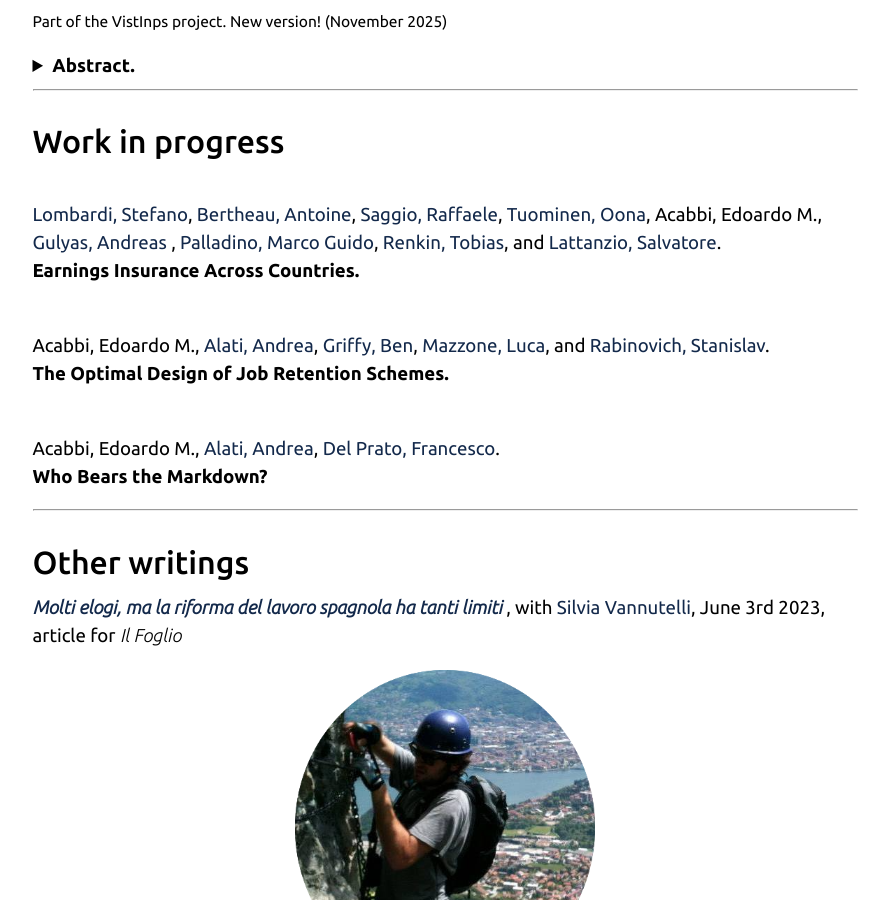
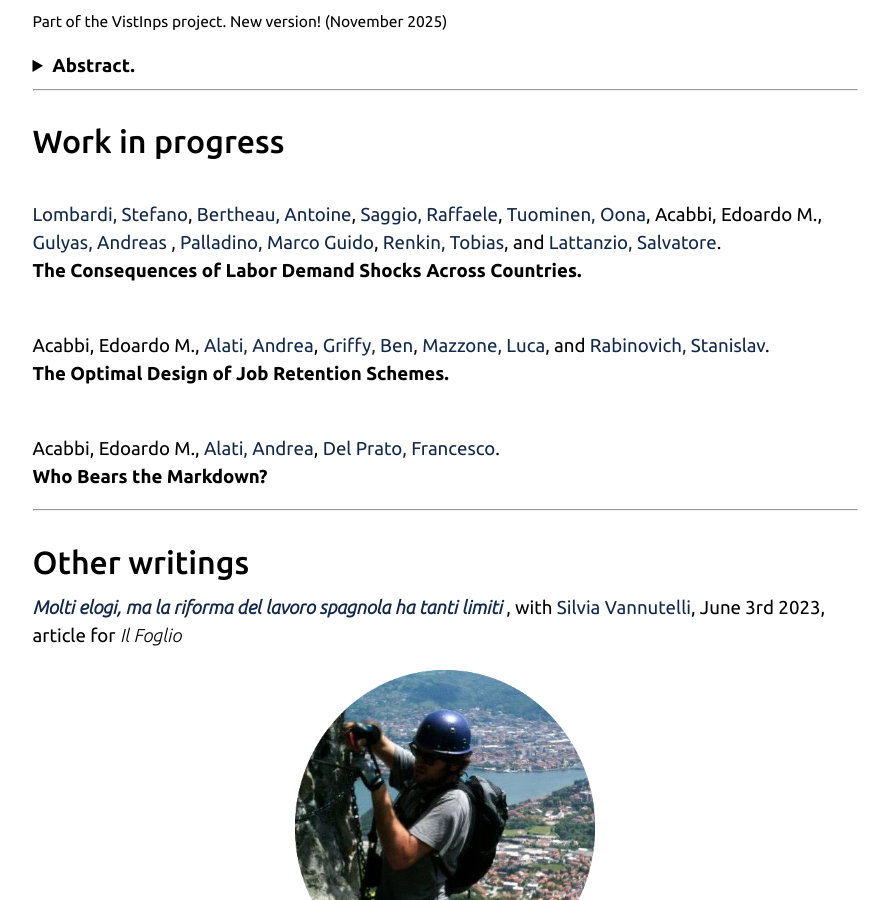
Before and after one commit to eacabbi/eacabbi.github.io, a Jekyll site: the page built from index.md, in a window 1280 px wide and 900 px high, scrolled down 2321 px. Shown: the whole window, without its empty margins (195-1084 px from the left). Built offline with Jekyll 4.4.1, drawn with Linux system fonts in a browser that asks for light colours; some web fonts are replaced.

Commit message:
Fix paper title after merge: keep new title over stale local revert

```diff
--- a/index.md
+++ b/index.md
@@ -109,7 +109,7 @@ We test whether firms use flexible contracts to limit the effects of labor-induc
 
 <br>
 <a href="https://stefano-lombardi.github.io/"> Lombardi, Stefano</a>, <a href="https://www.antoinebertheau.com/"> Bertheau, Antoine</a>, <a href="https://sites.google.com/site/raffaelesaggio/"> Saggio, Raffaele</a>, <a href="https://www.ifau.se/en/About-IFAU/Personnel/phd-students/oona-tuominen/"> Tuominen, Oona</a>, Acabbi, Edoardo M., <a href="https://sites.google.com/site/andreasgulyas/home"> Gulyas, Andreas </a>, <a href="https://www.marcoguidopalladino.com/"> Palladino, Marco Guido</a>, <a href="https://www.tobiasrenkin.com/"> Renkin, Tobias</a>, and <a href="https://sites.google.com/view/salvatore-lattanzio/home"> Lattanzio, Salvatore</a>.
-<br>**Earnings Insurance Across Countries.**
+<br>**The Consequences of Labor Demand Shocks Across Countries.**
 
 <br>
 Acabbi, Edoardo M., <a href="https://andrealati.github.io"> Alati, Andrea</a>, <a href="https://www.bengriffy.com/"> Griffy, Ben</a>, <a href="https://lucamazzone.github.io/"> Mazzone, Luca</a>, and <a href="https://sites.google.com/site/stanrabinovicheconomics/">Rabinovich, Stanislav</a>.
```
